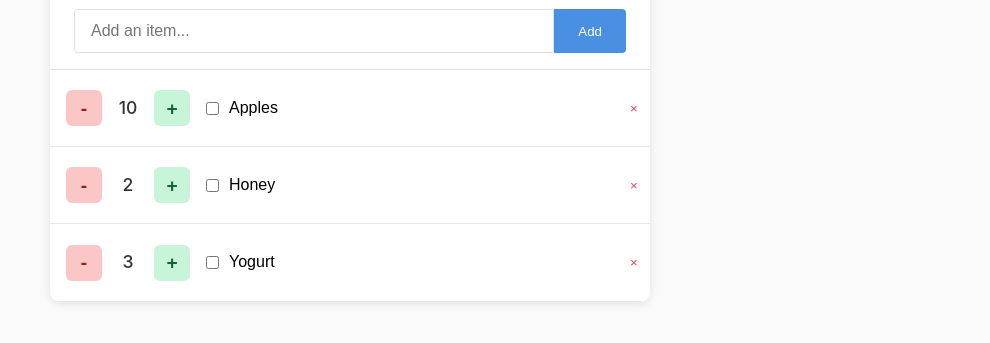
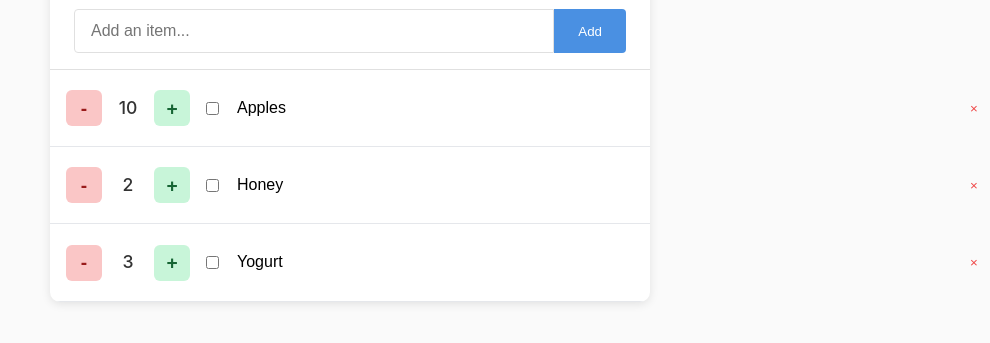
Before and after one commit to dgrayling/shopping-list, a Next.js app: page / in a window 1280 px wide. Shown: the part 139-482 px from the top of the page, without its empty margins (290-1280 px from the left). Built offline with nearby package versions, Linux system fonts and the light colour scheme.

Commit message:
Wrap item elements to resolve mobile ui issue

```diff
--- a/package.json
+++ b/package.json
@@ -4,6 +4,7 @@
   "private": true,
   "scripts": {
     "dev": "next dev",
+    "dev:local": "next dev -p 5000",
     "build": "next build && next export -o out",
     "export": "next export -o out",
     "start": "next start",
--- a/src/app/page.module.css
+++ b/src/app/page.module.css
@@ -81,13 +81,14 @@
 .listItem {
   display: flex;
   align-items: center;
+  flex-wrap: wrap;
   padding: 8px 0;
   border-bottom: 1px solid #e5e7eb;
   width: 100%;
-  position: relative;
   padding-right: 40px;
   /* Make space for the delete button */
   box-sizing: border-box;
+
 }
 
 .itemContent {
@@ -102,6 +103,10 @@
   box-sizing: border-box;
   max-width: calc(100% - 40px);
   /* Ensure content doesn't go under the delete button */
+}
+
+.itemContent * {
+  box-sizing: border-box;
 }
 
 .itemText {
--- a/src/app/page.tsx
+++ b/src/app/page.tsx
@@ -155,6 +155,7 @@ export default function Home() {
                 )}
                 <button onClick={() => incrementQuantity(item.id)}>+</button>
               </div>
+              <div className={styles.itemContent}>
                 <input
                   type="checkbox"
                   className={styles.checkbox}
@@ -178,6 +179,7 @@ export default function Home() {
                     }
                   }}
                 />
+              </div>
               <button
                 className={styles.deleteButton}
                 onClick={() => deleteItem(item.id)}
```
Lines whose indentation alone changed are shown as unchanged.
